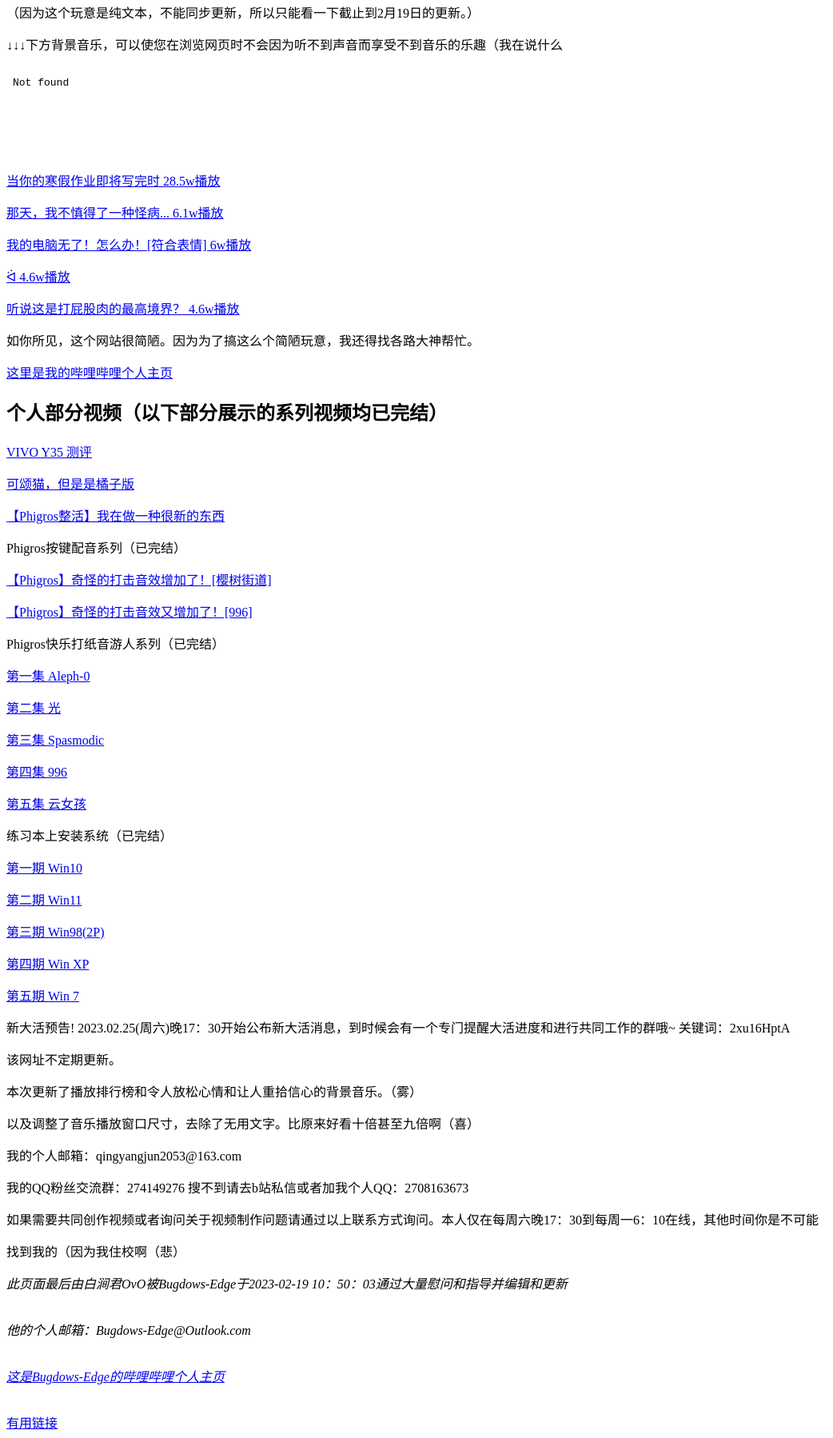
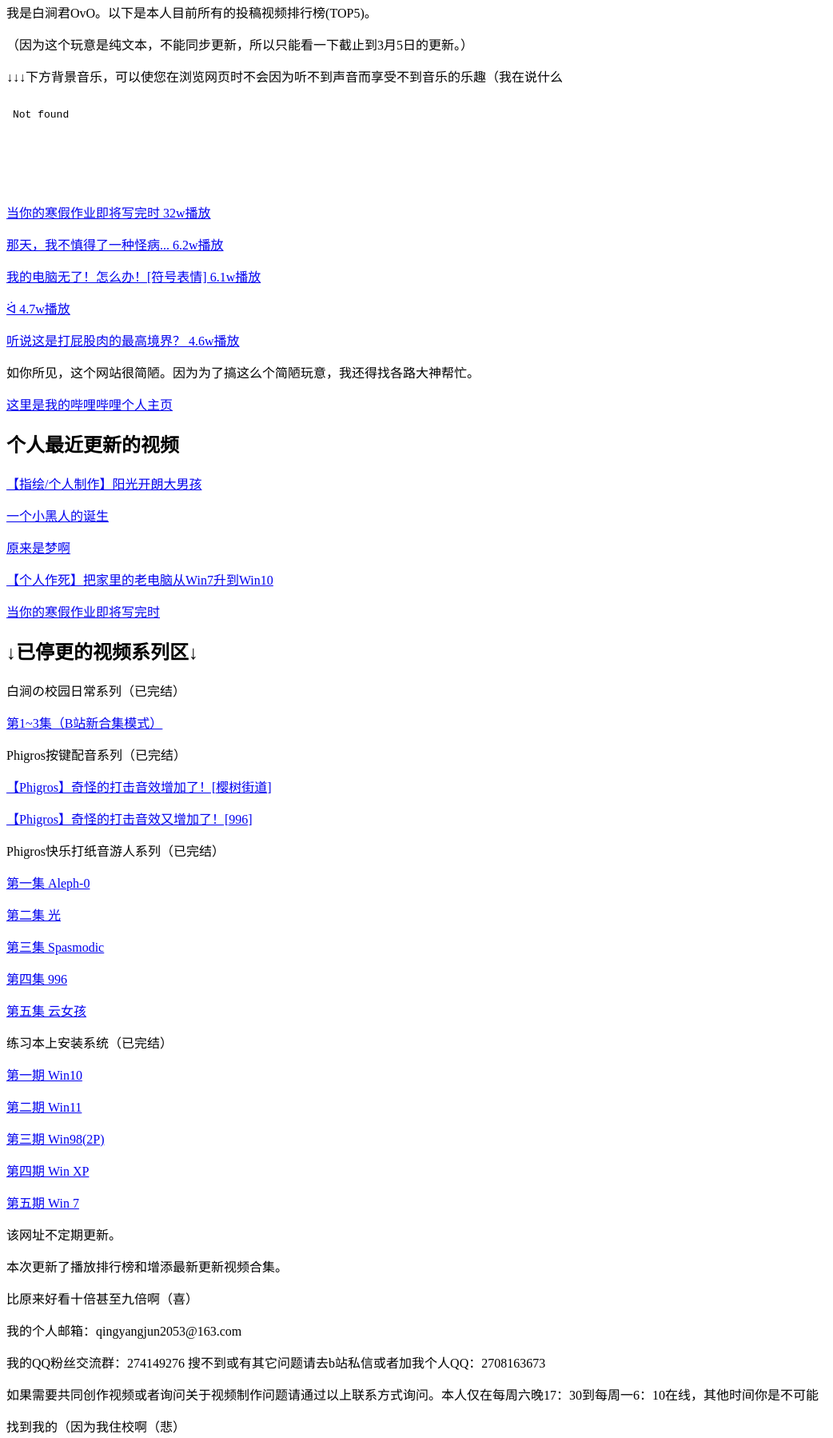
Before and after one commit to baijianjunOvO/baijianjunOvO.github.io, a plain HTML site: page index.html in a window 1280 px wide. Shown: the part 206-2004 px from the top of the page at 80% size, without its empty margins (0-1042 px from the left). Drawn offline with Linux system fonts and the light colour scheme.

Commit message:
Update index.html

```diff
--- a/index.html
+++ b/index.html
@@ -2,27 +2,33 @@
 <html lang="zh">
 <head>
 <meta charset="utf-8">
-<title>白涧君OvO的网站 V1.3.0</title>
+<title>白涧君OvO的网站 V1.4.0</title>
 </head>
 <body>
     <h1>欢迎您来到这里！</h1>
     <p>请不要认为你的浏览器出问题了。这个网站界面就是这样的，非常简洁。</p>
+    <p>除非你的浏览器版本或者内核真的非常低（</p>
     <p>因为这个网站只有文字，链接和音乐。后续会添加更多东西。</p>
     <p>我是白涧君OvO。以下是本人目前所有的投稿视频排行榜(TOP5)。</p>
-    <p>（因为这个玩意是纯文本，不能同步更新，所以只能看一下截止到2月19日的更新。）</p>
+    <p>（因为这个玩意是纯文本，不能同步更新，所以只能看一下截止到3月5日的更新。）</p>
     <p>↓↓↓下方背景音乐，可以使您在浏览网页时不会因为听不到声音而享受不到音乐的乐趣（我在说什么</p>
     <embed height="110"width="300"src="Mine Illenium Remix.mp3">
-    <p><a href="https://www.bilibili.com/video/BV1mY411Q7oB/?spm_id_from=333.999.0.0" target="_blank">当你的寒假作业即将写完时  28.5w播放</a></p>
-    <p><a href="https://www.bilibili.com/video/BV1iZ4y1r7U8/?spm_id_from=333.999.0.0" target="_blank">那天，我不慎得了一种怪病...  6.1w播放</a></p>
-    <p><a href="https://www.bilibili.com/video/BV1kT4y1m7bn/?spm_id_from=333.999.0.0" target="_blank">我的电脑无了！怎么办！[符合表情]  6w播放</a></p>
-    <p><a href="https://www.bilibili.com/video/BV1Rb4y1s736/?spm_id_from=333.999.0.0" target="_blank">ᐛ  4.6w播放</a></p>
+    <p><a href="https://www.bilibili.com/video/BV1mY411Q7oB/?spm_id_from=333.999.0.0" target="_blank">当你的寒假作业即将写完时  32w播放</a></p>
+    <p><a href="https://www.bilibili.com/video/BV1iZ4y1r7U8/?spm_id_from=333.999.0.0" target="_blank">那天，我不慎得了一种怪病...  6.2w播放</a></p>
+    <p><a href="https://www.bilibili.com/video/BV1kT4y1m7bn/?spm_id_from=333.999.0.0" target="_blank">我的电脑无了！怎么办！[符号表情]  6.1w播放</a></p>
+    <p><a href="https://www.bilibili.com/video/BV1Rb4y1s736/?spm_id_from=333.999.0.0" target="_blank">ᐛ  4.7w播放</a></p>
     <p><a href="https://www.bilibili.com/video/BV1Uq4y1F7aH/?spm_id_from=333.999.0.0" target="_blank">听说这是打屁股肉的最高境界？  4.6w播放</a></p>
     <p>如你所见，这个网站很简陋。因为为了搞这么个简陋玩意，我还得找各路大神帮忙。</p>
     <p><a href="https://space.bilibili.com/1126757215?spm_id_from=333.337.search-card.all.click" target="_blank">这里是我的哔哩哔哩个人主页</a></p>
-    <h2>个人部分视频（以下部分展示的系列视频均已完结）</h2>
-    <p><a href="https://www.bilibili.com/video/BV1KK411k7L5/?spm_id_from=333.999.0.0" target="_blank">VIVO Y35 测评</a></p>
-    <p><a href="https://www.bilibili.com/video/BV11Y411X7vM/?spm_id_from=333.999.0.0" target="_blank">可颂猫，但是是橘子版</a></p>
-    <p><a href="https://www.bilibili.com/video/BV1J84y1s7BP/?spm_id_from=333.999.0.0" target="_blank">【Phigros整活】我在做一种很新的东西</a></p>
+    <h2>个人最近更新的视频</h2>
+    <p><a href="https://www.bilibili.com/video/BV1Es4y1j75s/?spm_id_from=333.999.0.0" target="_blank">【指绘/个人制作】阳光开朗大男孩</a></p>
+    <p><a href="https://www.bilibili.com/video/BV1dD4y13749/?spm_id_from=333.999.0.0" target="_blank">一个小黑人的诞生</a></p>
+    <p><a href="https://www.bilibili.com/video/BV1z14y1c7v7/?spm_id_from=333.999.0.0" target="_blank">原来是梦啊</a></p>
+    <p><a href="https://www.bilibili.com/video/BV1gj411K7qV/?spm_id_from=333.999.0.0"="_blank">【个人作死】把家里的老电脑从Win7升到Win10</a></p>
+    <p><a href="https://www.bilibili.com/video/BV1mY411Q7oB/?spm_id_from=333.999.0.0"="_blank">当你的寒假作业即将写完时</a></p>
+    <h2>↓已停更的视频系列区↓</h2>
+    <p>白涧の校园日常系列（已完结）</p>
+    <p><a href="https://www.bilibili.com/video/BV1MN4y1A7aW/?spm_id_from=333.999.0.0"="_blank">第1~3集（B站新合集模式）</a></p>
     <p>Phigros按键配音系列（已完结）</p>
     <p><a href="https://www.bilibili.com/video/BV1jF411W7eK/?spm_id_from=333.999.0.0" target="_blank">【Phigros】奇怪的打击音效增加了！[樱树街道]</a></p>
     <p><a href="https://www.bilibili.com/video/BV1j5411173P/?spm_id_from=333.999.0.0" target="_blank">【Phigros】奇怪的打击音效又增加了！[996]</a></p>
@@ -38,17 +44,18 @@
     <p><a href="https://www.bilibili.com/video/BV1N3411b7Ah/?spm_id_from=333.999.0.0" target="_blank">第三期 Win98(2P)</a></p>
     <p><a href="https://www.bilibili.com/video/BV16U4y1N7uh/?spm_id_from=333.999.0.0" target="_blank">第四期 Win XP</a></p>
     <p><a href="https://www.bilibili.com/video/BV1TM4y1c7WA/?spm_id_from=333.999.0.0" target="_blank">第五期 Win 7</a></p>
-    <p>新大活预告!  2023.02.25(周六)晚17：30开始公布新大活消息，到时候会有一个专门提醒大活进度和进行共同工作的群哦~ 关键词：2xu16HptA</p>
     <p>该网址不定期更新。</p>
-    <p>本次更新了播放排行榜和令人放松心情和让人重拾信心的背景音乐。（雾）</p>
-    <p>以及调整了音乐播放窗口尺寸，去除了无用文字。比原来好看十倍甚至九倍啊（喜）</p>
+    <p>本次更新了播放排行榜和增添最新更新视频合集。</p>
+    <p>比原来好看十倍甚至九倍啊（喜）</p>
     <p>我的个人邮箱：qingyangjun2053@163.com</p>
-    <p>我的QQ粉丝交流群：274149276 搜不到请去b站私信或者加我个人QQ：2708163673</p>
+    <p>我的QQ粉丝交流群：274149276 搜不到或有其它问题请去b站私信或者加我个人QQ：2708163673</p>
     <p>如果需要共同创作视频或者询问关于视频制作问题请通过以上联系方式询问。本人仅在每周六晚17：30到每周一6：10在线，其他时间你是不可能</p>
     <p>找到我的（因为我住校啊（悲）</p>
-    <p><i>此页面最后由白涧君OvO被Bugdows-Edge于2023-02-19 10：50：03通过大量慰问和指导并编辑和更新</i><br><br></p>
-    <p><i>他的个人邮箱：Bugdows-Edge@Outlook.com</i><br><br></p>
+    <p><i>此页面最后由白涧君OvO于2023-03-05 14：54更新</i><br><br></p>
+    <p>？你问我为什么不是被Bugdows指导并更新？</p>
+    <p>因为他也很忙的，没办法同时兼顾我的HTML和他的jvav（）</p>
+    <p><i>Bugdows-Edge的个人邮箱：Bugdows-Edge@Outlook.com</i><br><br></p>
     <p><i><a href="https://space.bilibili.com/1123553157?spm_id_from=333.337.0.0" target="_blank">这是Bugdows-Edge的哔哩哔哩个人主页</i><br><br></a></p>
-    <p><a href=https://www.bilibili.com/video/BV1GJ411x7h7/?spm_id_from=333.337.search-card.all.click">有用链接</a></p>
+    <p><a href=https://www.bilibili.com/video/BV1GJ411x7h7/?spm_id_from=333.337.search-card.all.click">有用链接（不 要 点 进 去）</a></p>
 </body>
 </html>
```
